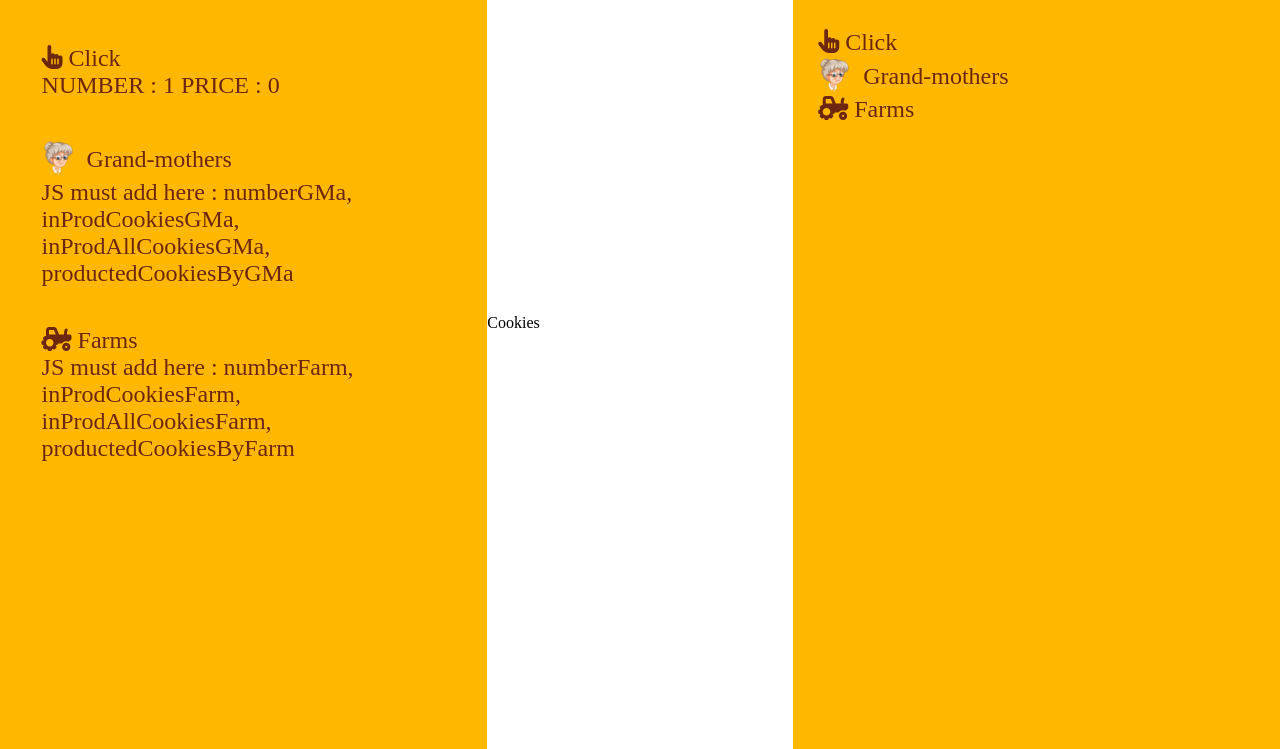
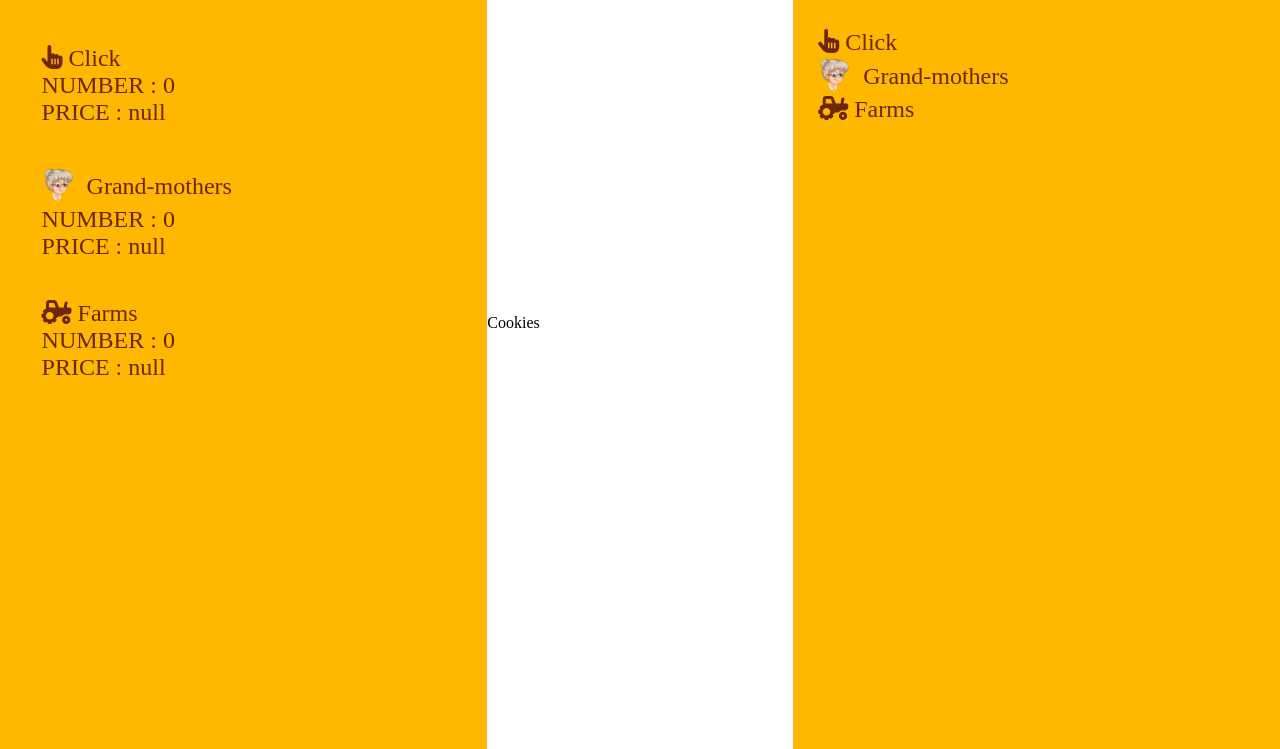
Before and after one commit to ElainePentium/JS-cookie-clicker, a plain HTML site: page index.html in a window 1280 px wide. Shown: the part 77-826 px from the top of the page. Drawn offline with Linux system fonts and the light colour scheme.

Commit message:
js modify number and prices of objects in HTML

```diff
--- a/army.js
+++ b/army.js
@@ -1,8 +1,21 @@
-toto = new Click();
-toto.buy();
+// Instance Objects
+clickFarming = new Click();
+grandMaFarming = new GrandMa();
+farmFarming = new Farm();
+
 
 // document.querySelector('#army-click .stats').append("JS must add here : numberClick, inProdCookiesClick, inProdAllCookiesClick, productedCookiesByClick");
-document.querySelector('#army-grandma .stats').append("JS must add here : numberGMa, inProdCookiesGMa, inProdAllCookiesGMa, productedCookiesByGMa");
-document.querySelector('#army-farm .stats').append("JS must add here : numberFarm, inProdCookiesFarm, inProdAllCookiesFarm, productedCookiesByFarm");
+// document.querySelector('#army-grandma .stats').append("JS must add here : numberGMa, inProdCookiesGMa, inProdAllCookiesGMa, productedCookiesByGMa");
+// document.querySelector('#army-farm .stats').append("JS must add here : numberFarm, inProdCookiesFarm, inProdAllCookiesFarm, productedCookiesByFarm");
 
-document.querySelector('#army-click .stats').append(`NUMBER : ${toto.number} PRICE : ${toto.price}`);
+document.querySelector('#army-click .stats').append(`NUMBER : ${clickFarming.number}`);
+document.querySelector('#army-click .stats').insertAdjacentHTML('beforeend','<br>');
+document.querySelector('#army-click .stats').append(`PRICE : ${clickFarming.price}`);
+
+document.querySelector('#army-grandma .stats').append(`NUMBER : ${grandMaFarming.number}`);
+document.querySelector('#army-grandma .stats').insertAdjacentHTML('beforeend','<br>');
+document.querySelector('#army-grandma .stats').append(`PRICE : ${grandMaFarming.price}`);
+
+document.querySelector('#army-farm .stats').append(`NUMBER : ${farmFarming.number}`);
+document.querySelector('#army-farm .stats').insertAdjacentHTML('beforeend','<br>');
+document.querySelector('#army-farm .stats').append(`PRICE : ${farmFarming.price}`);
--- a/index.html
+++ b/index.html
@@ -56,6 +56,8 @@
     </aside>
     <script src="grower.js"></script>
     <script src="click.js"></script>
+    <script src="grandma.js"></script>
+    <script src="farm.js"></script>
     <script src="army.js"></script>
 </body>
 </html>
```
